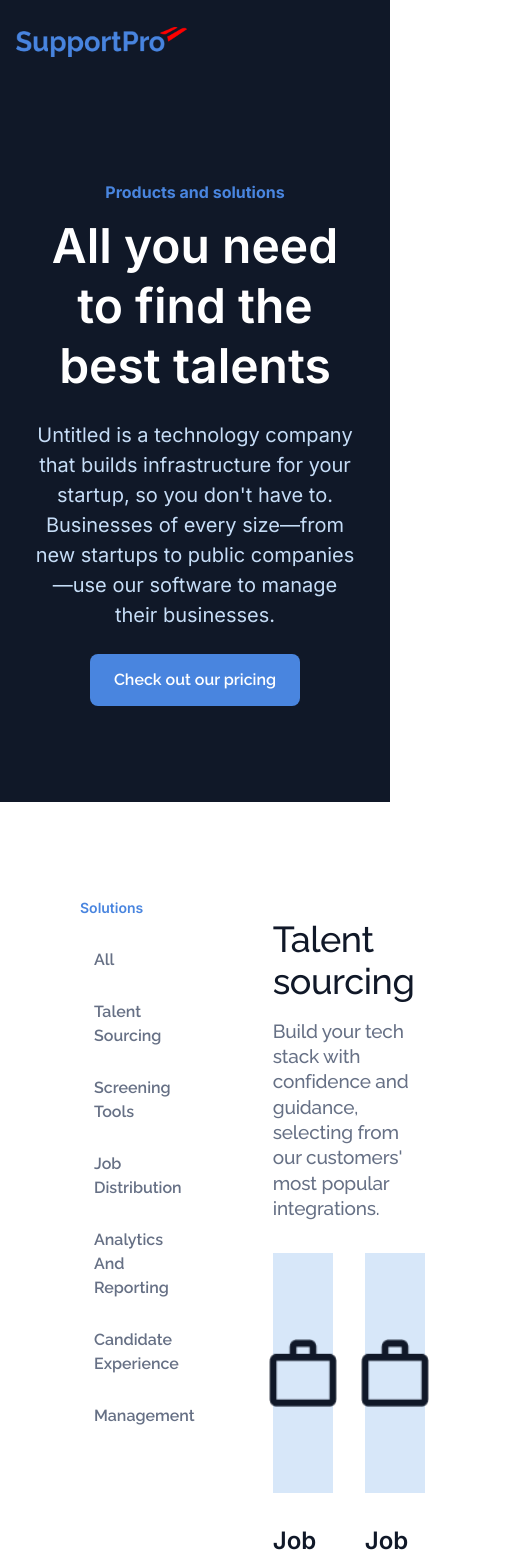
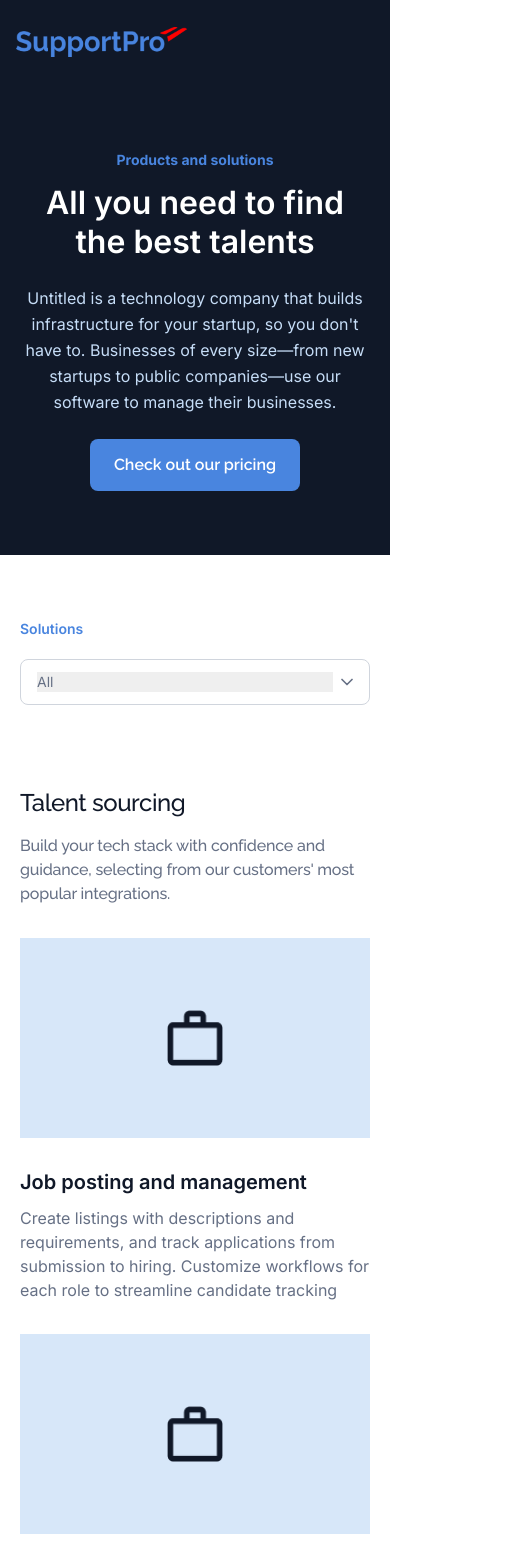
Before and after one commit to Salesplatpro/frontend, a React (Vite) app: page /solution in a window 390 px wide. Shown: the top 1560 px of the page, 517 px wide, since content can reach past the window. Built offline with nearby package versions, Linux system fonts and the light colour scheme.

Commit message:
Added Solutions Resposiveness

```diff
--- a/src/components/solutions/SolutionContent.tsx
+++ b/src/components/solutions/SolutionContent.tsx
@@ -1,5 +1,7 @@
 import React from 'react'
 import TalentSourcing from './TalentSourcing'
+// @ts-ignore
+import arrowIcon from '../../assets/Iconarrow.svg'
 
 const SolutionContent = () => {
   return (
@@ -9,6 +11,15 @@ const SolutionContent = () => {
           <div className="solutions">
             <p>Solutions</p>
             <div className="solute">
+              <div className="custom-select-container">
+                <select className="custom-select">
+                  <option value="" disabled selected hidden>All</option>
+                  <option value="option1">Option 1</option>
+                  <option value="option2">Option 2</option>
+                  <option value="option3">Option 3</option>
+                </select>
+                <img src={arrowIcon} alt="" />
+              </div>
               <button>all</button>
               <button>Talent Sourcing</button>
               <button>Screening tools</button>
--- a/src/index.scss
+++ b/src/index.scss
@@ -1303,6 +1303,99 @@ $new-dark: #0D0C22;
       }
     }
   }
+  .solution-header {
+    padding: 64px 20px;
+    .content {
+      .main-texts {
+        p {
+          font-size: 14px;
+        }
+        h3 {
+          font-size: 32px;
+          line-height: 38.73px;
+        }
+      }
+      p {
+        font-size: 16px;
+        line-height: 26px;
+        text-align: center;
+      }
+    }
+  }
+
+  .solution-content {
+    padding: 64px 20px;
+    .content {
+      flex-direction: column;
+      .solutions {
+        width: 100%;
+        max-width: 100%;
+        .solute {
+          button {
+            display: none;
+          }
+          .custom-select-container {
+            position: relative;
+            padding: 12px 16px;
+            background-color: #FFFFFF;
+            gap: 8px;
+            border-radius: 8px;
+            border: 1px solid #D0D5DD;
+            display: flex;
+            img {
+              right: 0;
+            }
+            select {
+              flex-grow: 1;
+              border: none;
+              outline: none;
+              font-family: $inter-f;
+              font-weight: 400;
+              font-size: 14px;
+              line-height: 20px;
+              color: $gray-dark;
+            }
+          }
+        }
+      }
+      .sourcing {
+        .texts {
+          h5 {
+            font-size: 24px;
+            line-height: 28.18px;
+          }
+          p {
+            font-size: 16px;
+            line-height: 24px;
+          }
+        }
+        .resources {
+          > div {
+            width: inherit;
+            flex-basis: 100%;
+            max-width: 100%;
+          }
+          .dievs {
+            .top {
+              padding: 72px 0;
+              img {
+                width: 56px;
+                max-width: 56px;
+                height: 56px;
+                max-height: 56px;
+              }
+            }
+          }
+          .text {
+            h5 {
+              font-size: 20px;
+              line-height: 24.2px;
+            }
+          }
+        }
+      }
+    }
+  }
 }
 
 
```
